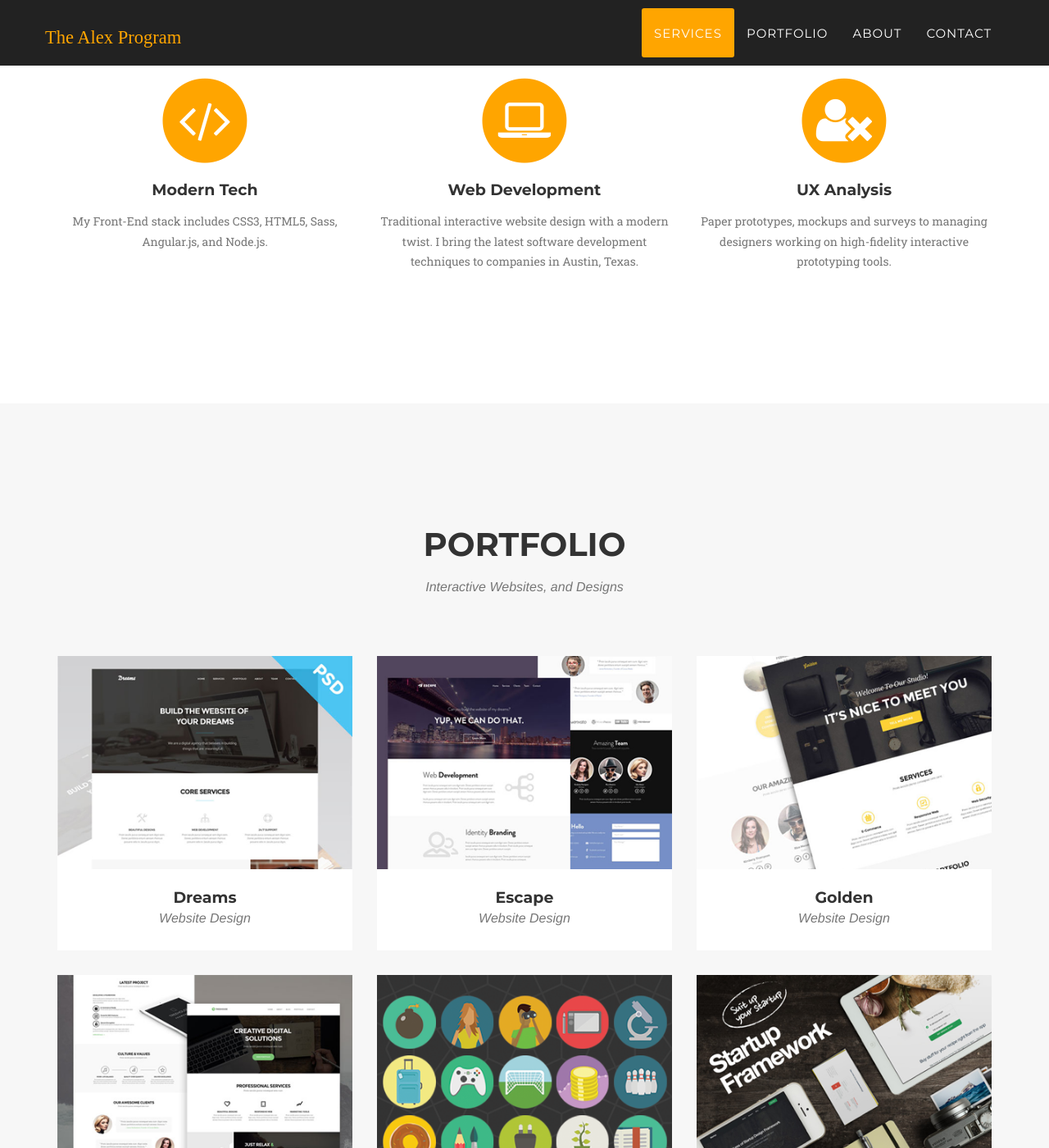
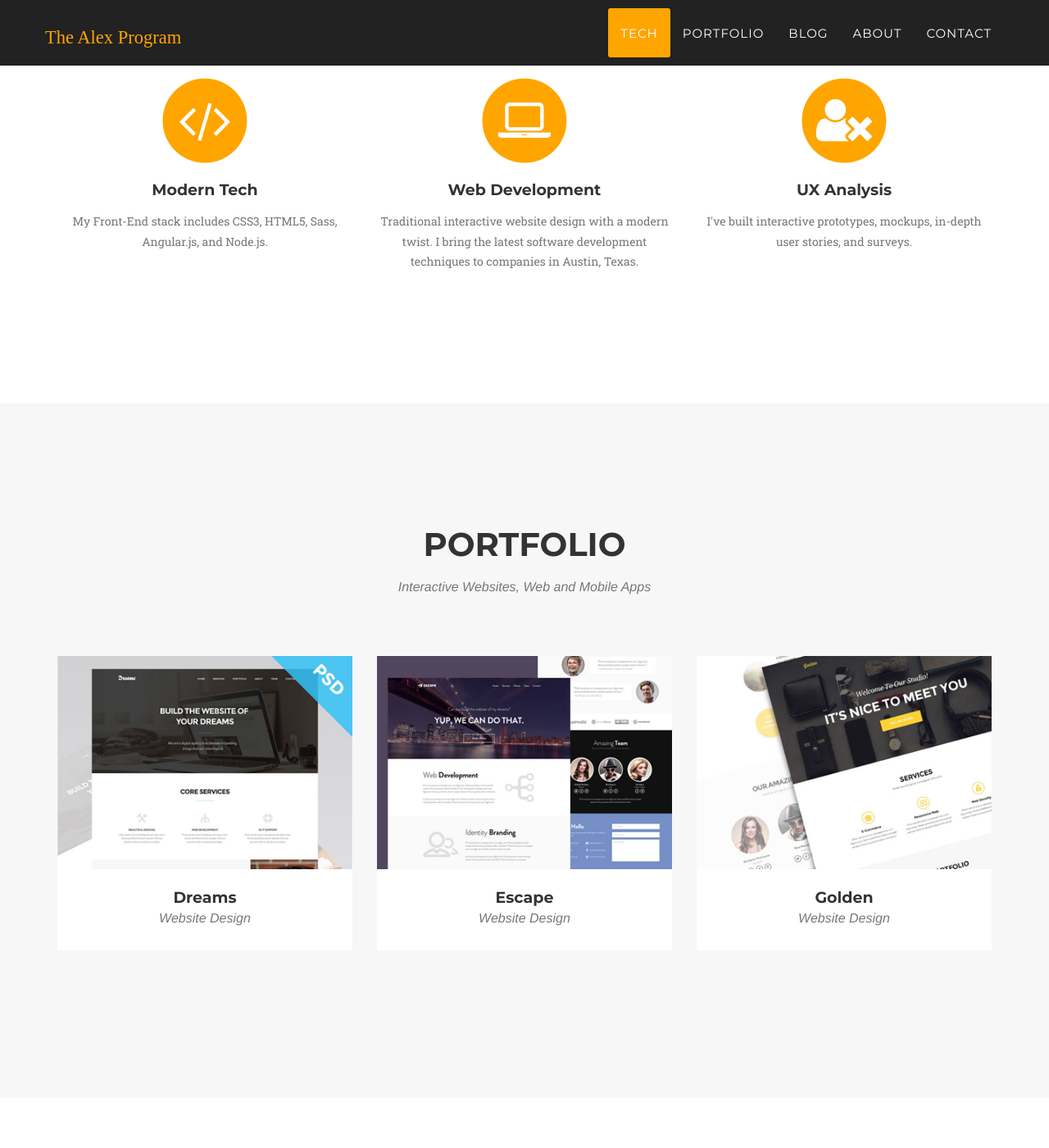
Before and after one commit to alexhidalgo/alexblog.github.io, a Jekyll site: the page built from index.html, in a window 1280 px wide and 1400 px high, scrolled down 978 px. Shown: the whole window at 82% size. Built offline with Jekyll 4.4.1, drawn with Linux system fonts in a browser that asks for light colours; some web fonts are replaced; some of the changed text lies outside the part shown.

Commit message:
Added favicon, deleted fake apps in portfolio, changed styling in header.

```diff
--- a/_includes/footer.html
+++ b/_includes/footer.html
@@ -2,7 +2,7 @@
         <div class="container">
             <div class="row">
                 <div class="col-md-4">
-                    <span class="copyright">Copyright &copy; {{ site.title }} 2014</span>
+                    <span class="copyright">Copyright &copy; {{ site.title }} 2015</span>
                 </div>
                 <div class="col-md-4">
                     <ul class="list-inline social-buttons">
@@ -13,12 +13,13 @@
                     </ul>
                 </div>
                 <div class="col-md-4">
-                    <ul class="list-inline quicklinks">
+
+                    <!-- <ul class="list-inline quicklinks">
                         <li><a href="#">Privacy Policy</a>
                         </li>
                         <li><a href="#">Terms of Use</a>
                         </li>
-                    </ul>
+                    </ul> -->
                 </div>
             </div>
         </div>
--- a/_includes/header.html
+++ b/_includes/header.html
@@ -20,10 +20,13 @@
                         <a href="#page-top"></a>
                     </li>
                     <li>
-                        <a class="page-scroll" href="#services">Services</a>
+                        <a class="page-scroll" href="#services">Tech</a>
                     </li>
                     <li>
                         <a class="page-scroll" href="#portfolio">Portfolio</a>
+                    </li>
+                    <li>
+                        <a class="page-scroll" href="#blog">Blog</a>
                     </li>
                     <li>
                         <a class="page-scroll" href="#about">About</a>
--- a/_includes/portfolio_grid.html
+++ b/_includes/portfolio_grid.html
@@ -4,7 +4,7 @@
             <div class="row">
                 <div class="col-lg-12 text-center">
                     <h2 class="section-heading">Portfolio</h2>
-                    <h3 class="section-subheading text-muted">Interactive Websites, and Designs</h3>
+                    <h3 class="section-subheading text-muted">Interactive Websites, Web and Mobile Apps</h3>
                 </div>
             </div>
             <div class="row">
--- a/_includes/services.html
+++ b/_includes/services.html
@@ -30,7 +30,7 @@
                         <i class="fa fa-user-times fa-stack-1x fa-inverse"></i>
                     </span>
                     <h4 class="service-heading">UX Analysis</h4>
-                    <p class="text-muted">Paper prototypes, mockups and surveys to managing designers working on high-fidelity interactive prototyping tools.</p>
+                    <p class="text-muted">I've built interactive prototypes, mockups, in-depth user stories, and surveys.</p>
                 </div>
             </div>
         </div>
```
Also changed, not shown: _posts/2014-07-13-project-6.markdown (deleted, +0 -15 lines), _posts/2014-07-14-project-5.markdown (deleted, +0 -15 lines), _posts/2014-07-15-project-4.markdown (deleted, +0 -15 lines), 13 other files.
